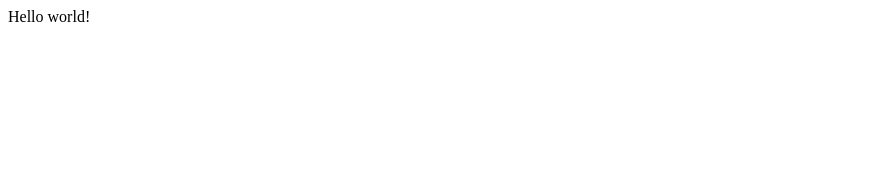
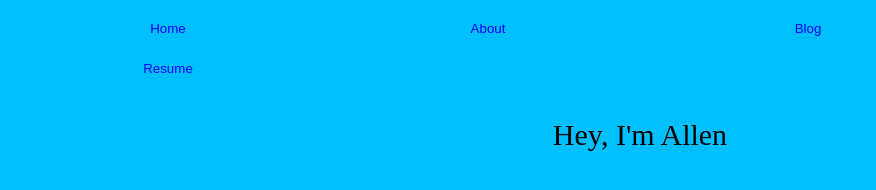
Before and after one commit to PeiAllen/PersonalWebsite, a Gatsby site: page / in a window 1280 px wide. Shown: the whole page, without its empty margins (0-876 px from the left). Built offline with nearby package versions, Linux system fonts and the light colour scheme; Gatsby itself is replaced by a stand-in of ours.

Commit message:
Upload to Github

```diff
--- a/package.json
+++ b/package.json
@@ -16,7 +16,9 @@
   "dependencies": {
     "gatsby": "^2.21.37",
     "react": "^16.12.0",
-    "react-dom": "^16.12.0"
+    "react-dom": "^16.12.0",
+    "react-pdf": "^4.1.0",
+    "react-router-dom": "^5.2.0"
   },
   "devDependencies": {
     "prettier": "2.0.5"
--- /dev/null
+++ b/src/components/navbar.js
@@ -0,0 +1,27 @@
+import React from "react"
+import style from "../styles/navbar.css"
+import { Redirect, withRouter, Link} from "react-router-dom";
+
+class NavBar extends React.Component{
+    constructor(props){
+        super(props);
+        this.state={tolocation:"NONE"};
+    }
+    render(){
+         if(this.state.tolocation!=="NONE"){
+             console.log("TEST")
+             window.location.replace(this.state.tolocation);
+             return <Redirect to={this.state.tolocation}/>
+         }
+        return(
+            <div>
+                <button id="button" onClick={()=>this.setState({tolocation:""})}>Home</button>
+                <button id="button" onClick={()=>this.setState({tolocation:"/about"})}>About</button>
+                <button id="button" onClick={()=>this.setState({tolocation:"/blog"})}>Blog</button>
+                <button id="button" onClick={()=>this.setState({tolocation:"/resume"})}>Resume</button>
+            </div>
+        )
+    }
+}
+
+export default withRouter(NavBar)
--- a/src/pages/index.js
+++ b/src/pages/index.js
@@ -1,5 +1,13 @@
 import React from "react"
+import style from "../styles/index.css"
+import Navbar from "../components/navbar"
+import {BrowserRouter as Router} from "react-router-dom"
 
 export default function Home() {
-  return <div>Hello world!</div>
+  return (
+    <Router>
+      <Navbar/>
+      <p id="title">Hey, I'm Allen</p>
+    </Router>
+  )
 }
--- /dev/null
+++ b/src/styles/index.css
@@ -0,0 +1,7 @@
+html{
+   background-color: deepskyblue;
+}
+#title{
+   text-align: center;
+   font-size: 30px;
+}
--- /dev/null
+++ b/src/styles/navbar.css
@@ -0,0 +1,8 @@
+#button{
+    width:25vw;
+    height: 5vh;
+    color:blue;
+    padding: 0;
+    border: none;
+    background: none;
+}
--- /dev/null
+++ b/src/styles/resume.css
@@ -0,0 +1,8 @@
+body {
+    margin: 0;
+    padding: 0;
+}
+#Resume{
+    height:100vh;
+    width:100vw;
+}
```
Also changed, not shown: src/components/blogpost.js (added, +22 -0 lines), src/pages/about.js (added, +15 -0 lines), src/pages/blog.js (added, +22 -0 lines), src/pages/blogs/Hello_World.js (added, +13 -0 lines), src/pages/blogs/Input_and_Output.js (added, +14 -0 lines), src/pages/blogs/Random.js (added, +14 -0 lines), src/pages/blogs/Taking_Input.js (added, +13 -0 lines), src/pages/resume.js (added, +8 -0 lines), src/styles/blogpost.css (added), 2 other files.
